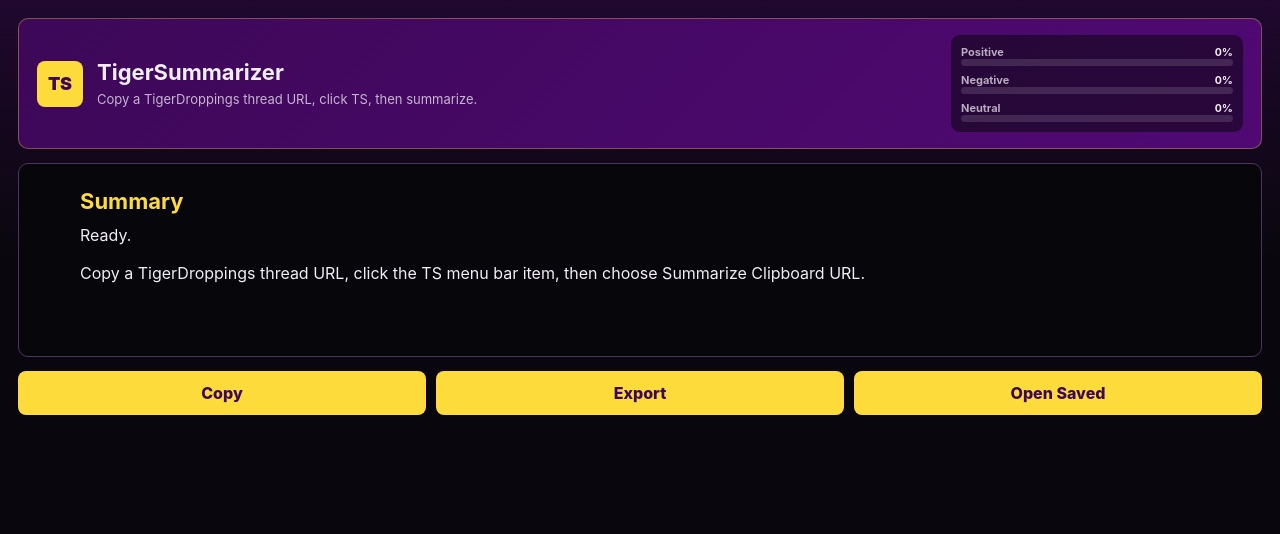
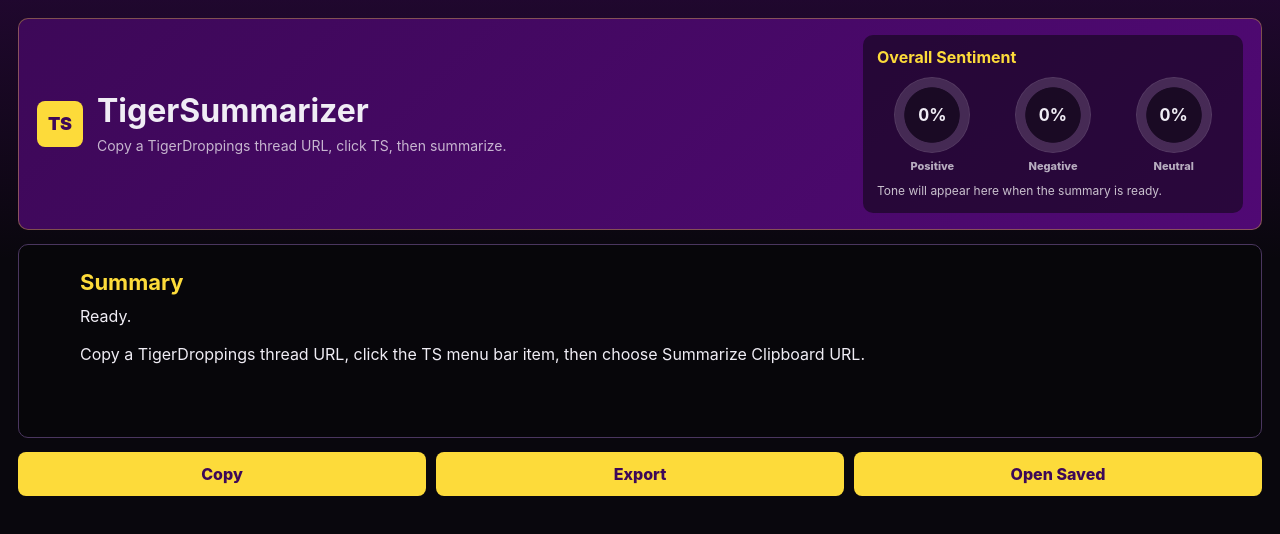
Before and after one commit to mtorto2/TigerSummary, a React (Vite) app in the folder Web/: page / in a window 1280 px wide. Shown: the top 534 px of the page. Built offline with nearby package versions, Linux system fonts and the light colour scheme.

Commit message:
Refine sentiment layout and thread title

```diff
--- a/Web/src/App.tsx
+++ b/Web/src/App.tsx
@@ -1,4 +1,4 @@
-import { useEffect, useMemo, useState } from 'react';
+import { type CSSProperties, useEffect, useMemo, useState } from 'react';
 
 type Mode = 'ready' | 'running' | 'done' | 'error' | 'notice';
 
@@ -37,6 +37,23 @@
   };
 }
 
+function parseTone(text: string) {
+  const lines = text.split('\n');
+  const sentimentIndex = lines.findIndex((line) => /^B\.\s+Overall Sentiment/i.test(line.trim()));
+  if (sentimentIndex === -1) return '';
+
+  for (const line of lines.slice(sentimentIndex + 1, sentimentIndex + 8)) {
+    const cleaned = line
+      .replace(/^[-*]\s*/, '')
+      .replace(/^One-line description of tone:\s*/i, '')
+      .trim();
+    if (cleaned && !/Positive[^0-9]+\d+%/i.test(cleaned)) {
+      return cleaned;
+    }
+  }
+  return '';
+}
+
 function splitSections(text: string) {
   const lines = text.split('\n');
   const sections: Array<{ heading: string; body: string[] }> = [];
@@ -57,19 +74,17 @@
   }
 
   if (current) sections.push(current);
-  return sections;
+  return sections.filter((section) => !/^B\.\s+Overall Sentiment/i.test(section.heading));
 }
 
 function SentimentGauge({ label, value, tone }: { label: string; value: number; tone: string }) {
+  const style = { '--value': value } as CSSProperties;
   return (
-    <div className="gauge">
-      <div className="gaugeMeta">
-        <span>{label}</span>
+    <div className="circleGauge">
+      <div className={`circleTrack ${tone}`} style={style}>
         <strong>{value}%</strong>
       </div>
-      <div className="gaugeTrack">
-        <div className={`gaugeFill ${tone}`} style={{ width: `${value}%` }} />
-      </div>
+      <span>{label}</span>
     </div>
   );
 }
@@ -105,6 +120,7 @@
 export function App() {
   const [state, setState] = useState<SummaryState>(initialState);
   const sentiment = useMemo(() => parseSentiment(state.summary), [state.summary]);
+  const tone = useMemo(() => parseTone(state.summary), [state.summary]);
   const isRunning = state.mode === 'running';
 
   useEffect(() => {
@@ -126,10 +142,14 @@
           </div>
         </div>
 
-        <aside className="sentimentPanel" aria-label="Sentiment gauges">
-          <SentimentGauge label="Positive" value={sentiment.positive} tone="positive" />
-          <SentimentGauge label="Negative" value={sentiment.negative} tone="negative" />
-          <SentimentGauge label="Neutral" value={sentiment.neutral} tone="neutral" />
+        <aside className="sentimentCard" aria-label="Overall sentiment">
+          <h2>Overall Sentiment</h2>
+          <div className="sentimentPanel">
+            <SentimentGauge label="Positive" value={sentiment.positive} tone="positive" />
+            <SentimentGauge label="Negative" value={sentiment.negative} tone="negative" />
+            <SentimentGauge label="Neutral" value={sentiment.neutral} tone="neutral" />
+          </div>
+          <p>{tone || 'Tone will appear here when the summary is ready.'}</p>
         </aside>
       </header>
 
--- a/Web/src/styles.css
+++ b/Web/src/styles.css
@@ -48,10 +48,10 @@
 
 .topBar {
   display: grid;
-  grid-template-columns: minmax(0, 1fr) 292px;
-  gap: 18px;
+  grid-template-columns: minmax(0, 1fr) 380px;
+  gap: 28px;
   align-items: center;
-  min-height: 92px;
+  min-height: 150px;
   padding: 16px 18px;
   border: 1px solid rgba(253, 219, 58, 0.34);
   border-radius: 10px;
@@ -80,64 +80,92 @@
 
 .brand h1 {
   margin: 0;
-  font-size: 22px;
-  line-height: 1.1;
+  max-width: 100%;
+  font-size: clamp(24px, 2.5vw, 36px);
+  line-height: 1.12;
+  overflow-wrap: anywhere;
 }
 
 .brand p {
-  margin: 6px 0 0;
+  margin: 8px 0 0;
   color: rgba(255, 255, 255, 0.7);
-  font-size: 13px;
+  font-size: 14px;
   overflow: hidden;
   text-overflow: ellipsis;
   white-space: nowrap;
 }
 
-.sentimentPanel {
+.sentimentCard {
   display: grid;
-  gap: 7px;
-  padding: 10px;
-  border-radius: 9px;
+  gap: 10px;
+  padding: 14px;
+  border-radius: 10px;
   background: rgba(10, 7, 14, 0.54);
 }
 
-.gaugeMeta {
-  display: flex;
-  justify-content: space-between;
+.sentimentCard h2 {
+  margin: 0;
+  color: var(--lsu-gold);
+  font-size: 16px;
+  line-height: 1.1;
+}
+
+.sentimentCard p {
+  margin: 0;
+  color: rgba(255, 255, 255, 0.75);
+  font-size: 12px;
+  line-height: 1.35;
+}
+
+.sentimentPanel {
+  display: grid;
+  grid-template-columns: repeat(3, 1fr);
+  gap: 10px;
+}
+
+.circleGauge {
+  display: grid;
+  justify-items: center;
+  gap: 6px;
+  min-width: 0;
+}
+
+.circleGauge span {
   color: var(--muted);
   font-size: 11px;
-  font-weight: 700;
+  font-weight: 800;
 }
 
-.gaugeMeta strong {
+.circleTrack {
+  --gauge-color: var(--td-purple-light);
+  width: 76px;
+  height: 76px;
+  display: grid;
+  place-items: center;
+  border-radius: 50%;
+  background:
+    radial-gradient(circle closest-side, #1a0a24 72%, transparent 74%),
+    conic-gradient(var(--gauge-color) calc(var(--value) * 1%), rgba(255, 255, 255, 0.14) 0);
+  box-shadow: inset 0 0 0 1px rgba(255, 255, 255, 0.08);
+  transition: background 320ms ease;
+}
+
+.circleTrack strong {
   color: var(--text);
+  font-size: 17px;
   font-variant-numeric: tabular-nums;
 }
 
-.gaugeTrack {
-  height: 7px;
-  overflow: hidden;
-  border-radius: 999px;
-  background: rgba(255, 255, 255, 0.13);
+.circleTrack.positive {
+  --gauge-color: var(--lsu-gold);
 }
 
-.gaugeFill {
-  height: 100%;
-  min-width: 0;
-  border-radius: inherit;
-  transition: width 320ms ease;
+.circleTrack.negative {
+  --gauge-color: var(--danger);
 }
 
-.gaugeFill.positive {
-  background: var(--lsu-gold);
-}
-
-.gaugeFill.negative {
-  background: var(--danger);
-}
-
-.gaugeFill.neutral {
-  background: var(--td-purple-light);
+.circleTrack.neutral {
+  --gauge-color: var(--td-purple-light);
 }
 
 .progressFeature {
@@ -267,4 +295,9 @@
   .sentimentPanel {
     grid-template-columns: 1fr;
   }
+
+  .circleTrack {
+    width: 64px;
+    height: 64px;
+  }
 }
```
Also changed, not shown: 2 other files (tests, documents, lock files or other folders).
